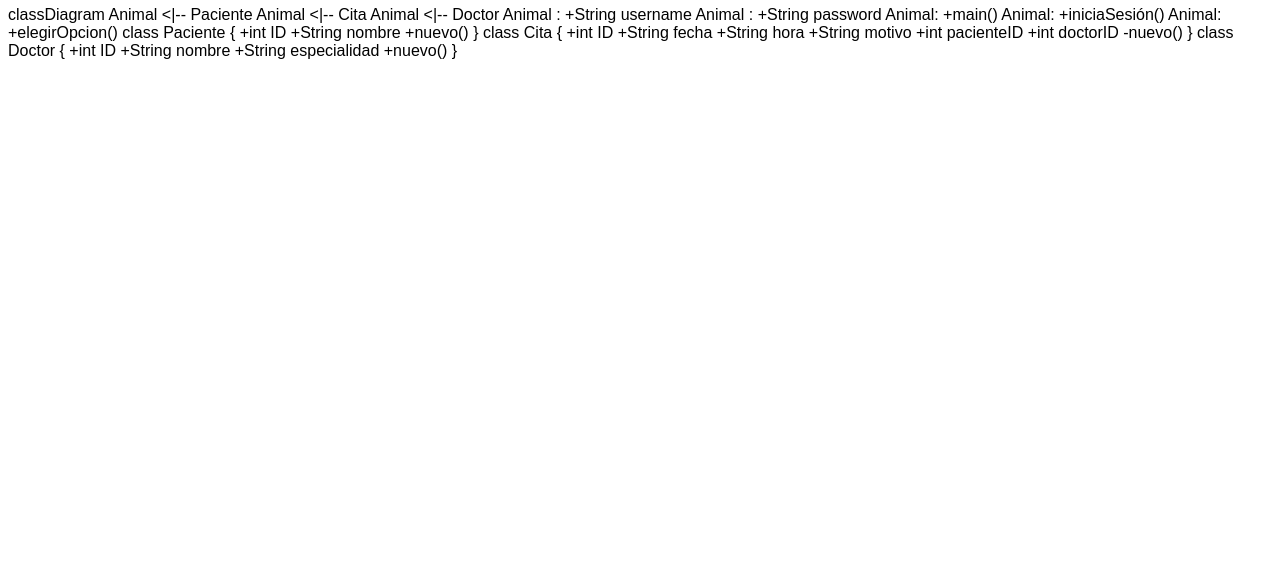
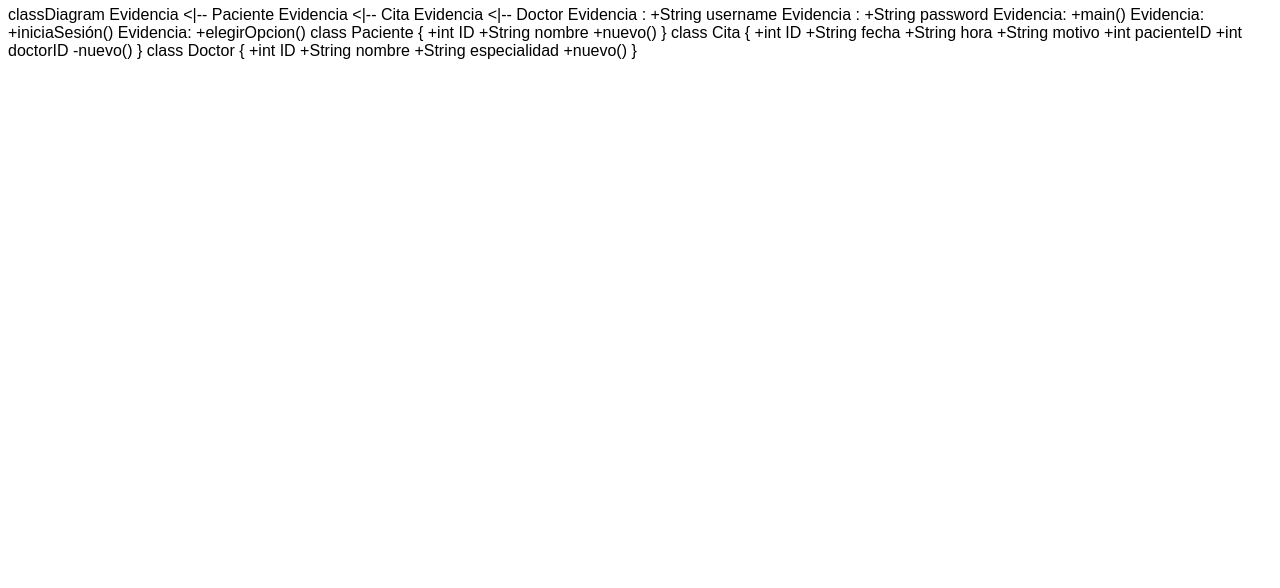
Before and after one commit to LuisEnMarroquin/computacion-java-tecmilenio-evidencia, a plain HTML site: page index.html in a window 1280 px wide. Shown: the part 212-800 px from the top of the page. Drawn offline with Linux system fonts and the light colour scheme; a script that the page names is missing.

Commit message:
Updated index.html with proper main class name

```diff
--- a/index.html
+++ b/index.html
@@ -32,14 +32,14 @@
 
   <div class="mermaid">
     classDiagram
-      Animal <|-- Paciente
-      Animal <|-- Cita
-      Animal <|-- Doctor
-      Animal : +String username
-      Animal : +String password
-      Animal: +main()
-      Animal: +iniciaSesión()
-      Animal: +elegirOpcion()
+      Evidencia <|-- Paciente
+      Evidencia <|-- Cita
+      Evidencia <|-- Doctor
+      Evidencia : +String username
+      Evidencia : +String password
+      Evidencia: +main()
+      Evidencia: +iniciaSesión()
+      Evidencia: +elegirOpcion()
       class Paciente {
         +int ID
         +String nombre
```
